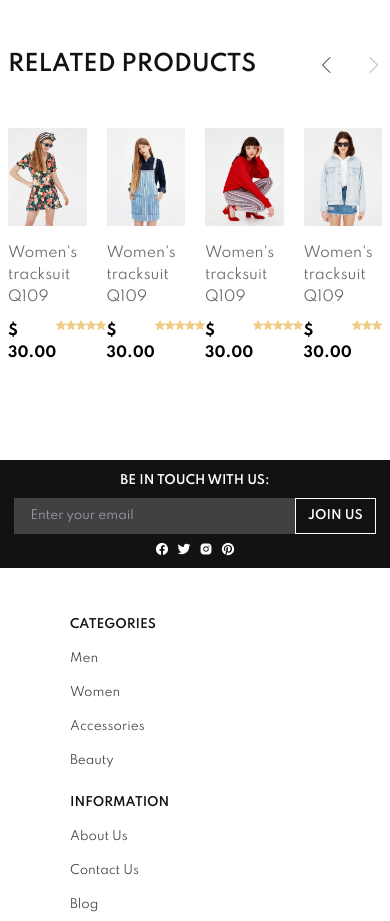
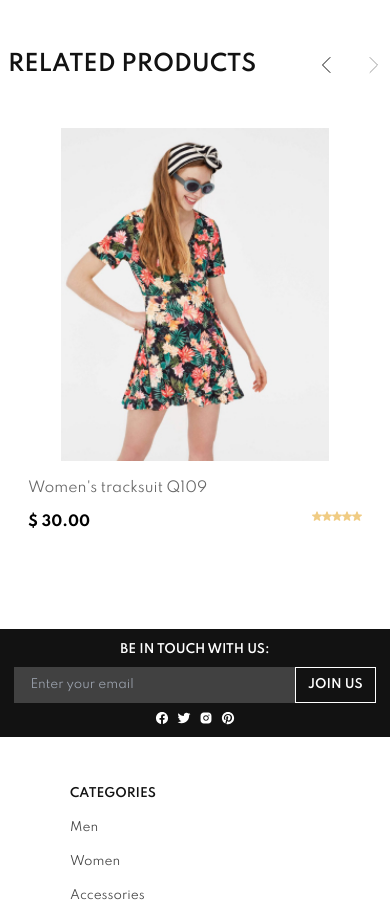
Before and after one commit to MaxTarasevich/training-shop, a React (Create React App) app: page /training-shop/product in a window 390 px wide. Shown: the part 2480-3401 px from the top of the page. Built offline with nearby package versions, Linux system fonts and the light colour scheme.

Commit message:
feat:add related slader with breakpoints

```diff
--- a/src/components/Card.tsx
+++ b/src/components/Card.tsx
@@ -18,9 +18,9 @@ while (rate) {
     rate--
 }
 
-  return <Link className='card block text-body' to='/training-shop/product' data-test-id='clothes-card-product'>
+  return <Link className='card block text-body px-5' to='/training-shop/product' data-test-id='clothes-card-product'>
         <div className="card__image">
-            <img src={image} alt="" />
+            <img className='mx-auto min-w-[80%]' src={image} alt="cards" />
         </div>
         <h4 className="card__title pt-4 font-normal opacity-60">
             {title}
--- a/src/components/RelatedProd.tsx
+++ b/src/components/RelatedProd.tsx
@@ -44,9 +44,33 @@ const RelatedProd = () => {
                         }
                     }
                     slidesPerGroup={2}
+                    breakpoints={
+                        {
+                        320:{
+                            slidesPerView:1,
+                            slidesPerGroup:1,
+                            spaceBetween:0
+                        },
+                        560:{
+                            slidesPerView:2,
+                            slidesPerGroup:2,
+                            spaceBetween:0
+                        },
+                        750:{
+                            slidesPerView:3,
+                            slidesPerGroup:3,
+                            spaceBetween:0
+                        },
+                        1000:{
+                            slidesPerView:4,
+                            slidesPerGroup:4,
+                            spaceBetween:0
+                        }
+                    }
+                    }
             >
 
-            <SwiperSlide>
+                <SwiperSlide >
                     <Card image={img1} title="Women's tracksuit Q109" price='$ 30.00' rate={5} />
                 </SwiperSlide>
                 <SwiperSlide>
@@ -83,17 +107,6 @@ const RelatedProd = () => {
                     <Card image={img1} title="Women's tracksuit Q109" price='$ 30.00' rate={5} />
                 </SwiperSlide>
 
-
-            {/*
-             <div className="related__cards flex gap-x-8 lg:justify-between justify-center flex-wrap gap-y-4 pt-12">
-                <Card image={img1} title="Women's tracksuit Q109" price='$ 30.00' rate={5} />
-                <Card image={img2} title="Women's tracksuit Q109" price='$ 30.00' rate={5} />
-                <Card image={img3} title="Women's tracksuit Q109" price='$ 30.00' rate={5} />
-                <Card image={img4} title="Women's tracksuit Q109" price='$ 30.00' rate={5} />
-            </div>
-             */}
-
-
             </Swiper>
 
         </div>
```
Lines whose indentation alone changed are shown as unchanged.
